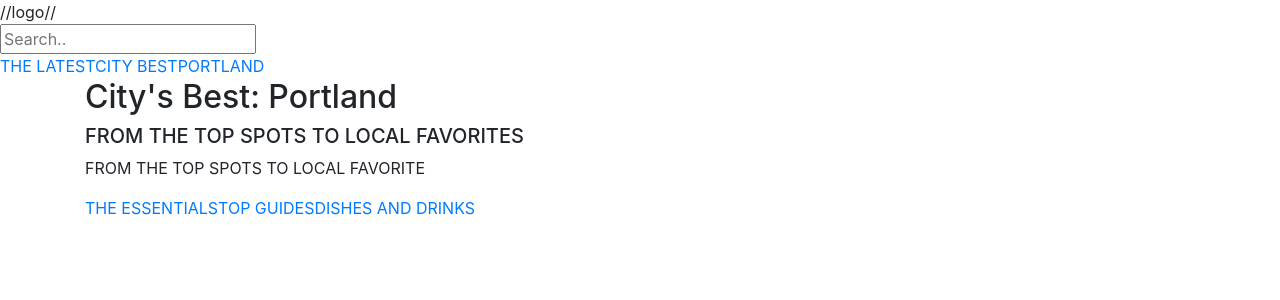
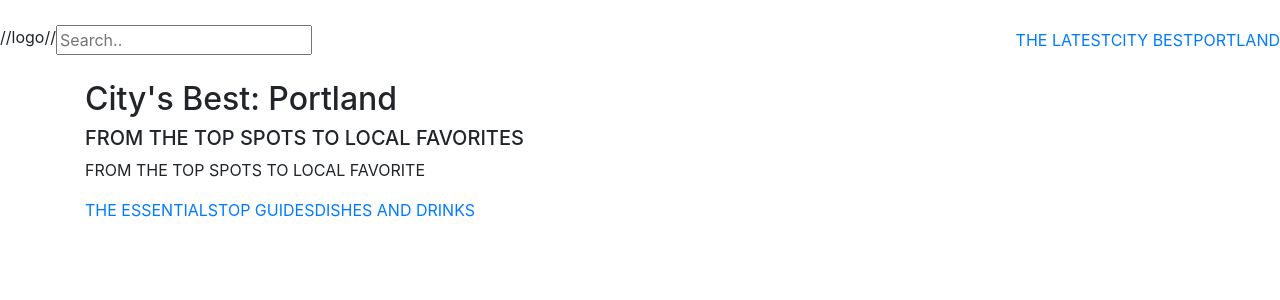
Before and after one commit to ko1h/angular-clone, an Angular app: page / in a window 1280 px wide. Shown: the top 300 px of the page. Built offline with nearby package versions, Linux system fonts and the light colour scheme.

Commit message:
Add styling to topnav which separats the logo and search from the links

```diff
--- a/src/app/nav-bar/nav-bar.component.css
+++ b/src/app/nav-bar/nav-bar.component.css
@@ -0,0 +1,15 @@
+.topNavColumn {
+  width: 100%;
+}
+.topNav {
+  display: flex;
+  flex-direction: row;
+  justify-content: space-between;
+  height: 80px;
+  align-items: center;
+}
+
+.topNavLeft {
+  display: flex;
+  flex-direction: row;
+}
```
